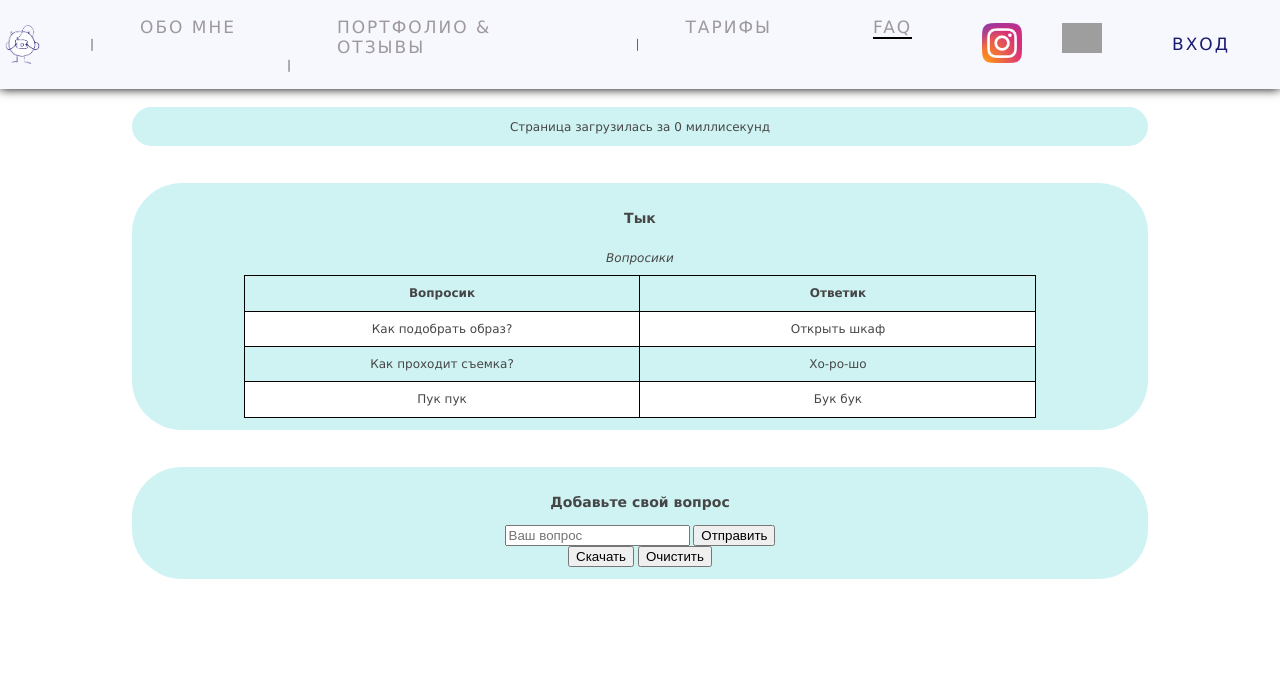
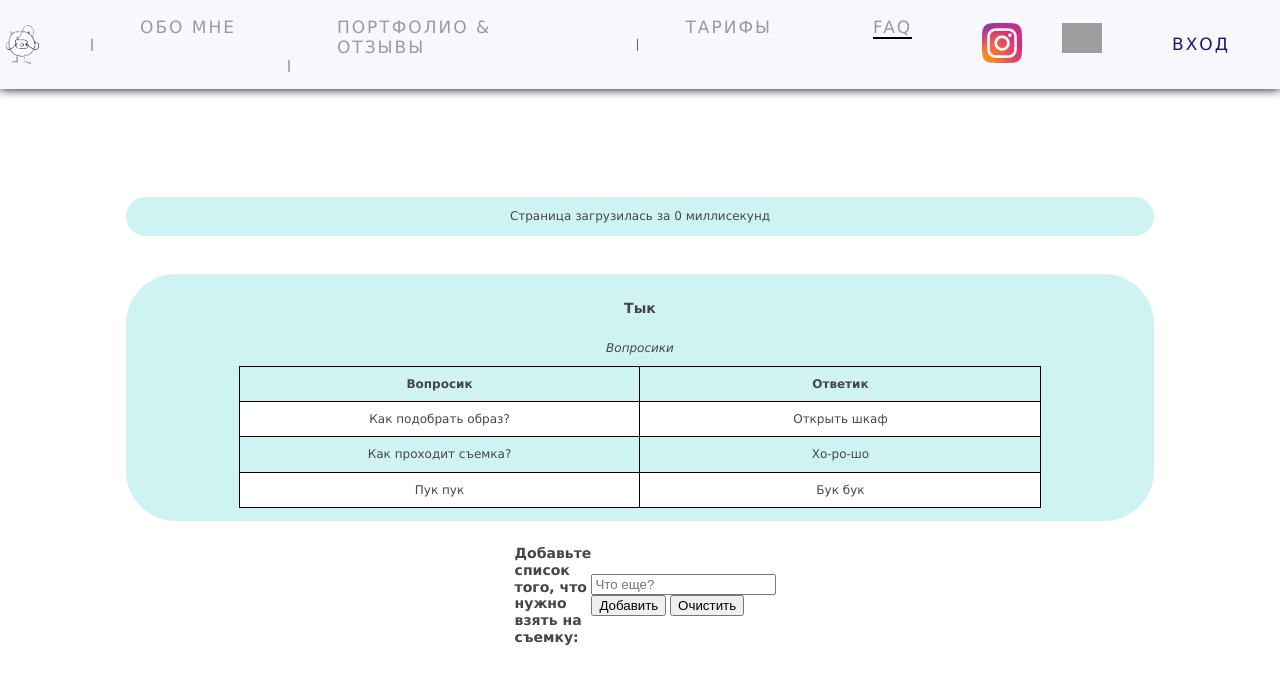
Before and after one commit to sad-bkt/portfolio-2, a Django app: page /FAQ in a window 1280 px wide. Shown: the top 684 px of the page. Run offline with Django 3.2, Linux system fonts and the light colour scheme; grey boxes are pictures that could not be loaded.

Commit message:
5 lab init

```diff
--- a/main/static/CSS/style.css
+++ b/main/static/CSS/style.css
@@ -1,4 +1,5 @@
 body {
+    margin: 0;
     background-color: white;
     color: #464646;
     //font-family: 'Fira Sans','Ubuntu Condensed', sans-serif;
@@ -21,7 +22,7 @@ header {
     text-align: center;
     background: rgb(247, 248, 253);
     box-shadow: 0 0 10px black;
-    position: fixed;
+    position: sticky;
     top: 0;
     left: 0;
     min-width: 100%;
@@ -255,6 +256,22 @@ section {
     padding: 10px;
     text-align: center;
 }
+
+.task {
+  background:white;
+  margin: 5px;
+  padding: 5px;
+  display: flex;
+  border-radius: 7px;
+  width: 20%;
+  justify-content: space-between;
+}
+
+.task lable{
+  display: flex;
+  column-gap: 10px;
+}
+
 /*
 .carousel {
   background: #EEE;
--- /dev/null
+++ b/main/static/js/task.js
@@ -0,0 +1,45 @@
+  let restore = ['сменная обувь', 'косметика', 'кошька']
+  localStorage.setItem('task', JSON.stringify(restore));
+  write()
+
+    function read() {
+        let restore = JSON.parse(localStorage.getItem('task'));
+        if (restore== null) {
+            restore = []
+        }
+      return restore
+    }
+
+    function write() {
+        let restore = read()
+        let output = "";
+        for(let i = 0; i < restore.length; i++) {
+            output += '<div class=task><input type="checkbox"><label>' + restore[i] +
+          '</label><button onclick="delete_it(' + i + ')" class="task_button_delete">Удалить</button></div>';
+        }
+        console.log(output)
+        document.getElementById("task_list").innerHTML= output;
+    }
+
+    function delete_it(i) {
+      let restore = read()
+      localStorage.setItem('task', JSON.stringify(restore.splice(i, 1)));
+      write();
+    }
+
+    function clear_all() {
+      localStorage.setItem('task', JSON.stringify([]));
+      write();
+    }
+
+    function add() {
+      let restore = read()
+      let taskInput = document.getElementById("task_input");
+      if (taskInput.value != "") {
+            console.log(taskInput.value);
+            restore.push(taskInput.value);
+            localStorage.setItem('task', JSON.stringify(restore));
+            write();
+        }
+
+    }
--- a/main/templates/main/FAQ.html
+++ b/main/templates/main/FAQ.html
@@ -2,7 +2,7 @@
 {% load static %}
 
 {% block scripts %}
-    <script type="text/javascript" src={% static "js/question.js" %}></script>
+    <script type="text/javascript" src={% static "js/task.js" %}></script>
 {% endblock %}
 
 {% block content %}
@@ -24,15 +24,13 @@
        </tr>
     </table>
 </section>
-<section class="question">
-    <h3>Добавьте свой вопрос</h3>
-    <form onsubmit="return false" class="question-form">
-        <input type="text" class="question-form__input" placeholder="Ваш вопрос" autocomplete="off">
-        <button onsubmit="enter()" class="question-form__button">Отправить</button>
+<section class="task">
+    <h3>Добавьте список того, что нужно взять на съемку:</h3>
+    <form onsubmit="return false" class="task-form">
+        <input type="text" class="task_input" id="task_input" placeholder="Что еще?" autocomplete="off">
+        <button onclick="add(); this.form.reset();" class="task_button_add">Добавить</button>
+        <button onclick="clear_all();" class="task_button_clear">Очистить</button>
     </form>
-    <div>
-        <button onsubmit="upload()" class="question-form__button">Скачать</button>
-        <button onsubmit="clear()" class="question-form__button">Очистить</button>
-    </div>
+    <p id="task_list"></p>
 </section>
 {% endblock %}
```
